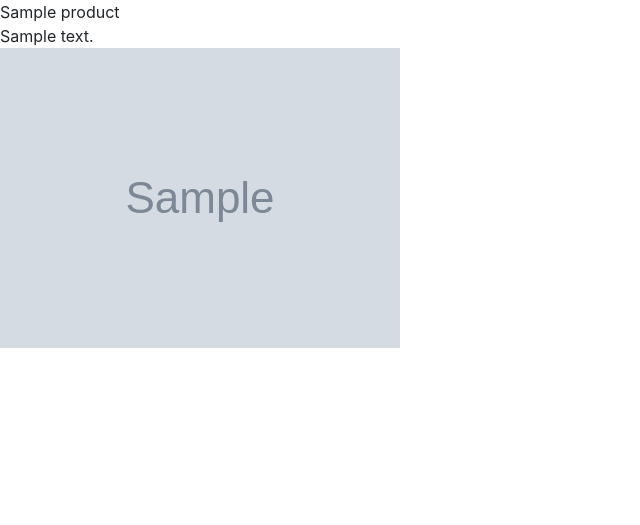
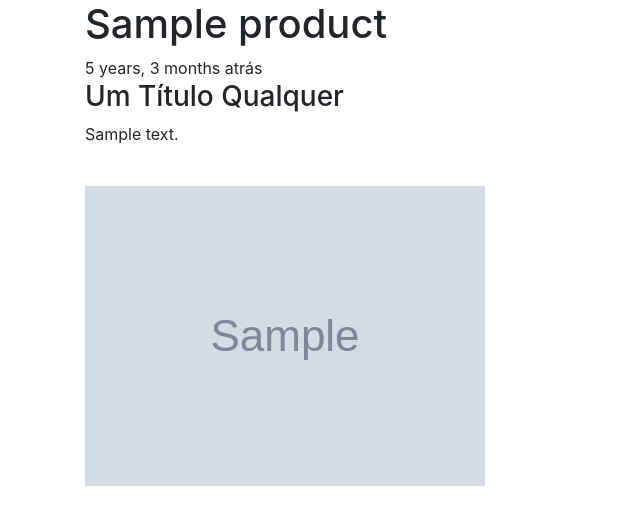
Before and after one commit to Emersoninho/ecommerce_completo, a Django app: a page that uses products/templates/products/detail.html in a window 1280 px wide. Shown: the part 56-581 px from the top of the page, without its empty margins (0-640 px from the left). Run offline with Django 5.2, Linux system fonts and the light colour scheme; tables that the repository leaves empty hold one stand-in row (values such as "Sample post"); grey boxes marked "Sample" are stand-in pictures; some libraries are stand-ins or nearby versions.

Commit message:
products/migrations/0009_product_timestamp.py,  products/models.py, products/templates/products/detail.html and   products/templates/products/snippets/card.html

```diff
--- a/products/models.py
+++ b/products/models.py
@@ -35,6 +35,7 @@ class Product(models.Model):
     image = models.ImageField(upload_to='products/', null=True, blank=True)
     featured = models.BooleanField(default=False)
     active = models.BooleanField(default=True)
+    timestamp = models.DateTimeField(auto_now_add=True)
 
     objects = ProductMenager()
 
--- a/products/templates/products/detail.html
+++ b/products/templates/products/detail.html
@@ -1,9 +1,17 @@
-{% extends 'base.html' %}
+{% extends "base.html" %}
 
 {% block content %}
-    {{object.title}} <br/>
-    {{object.description}} <br/>
-    {% if object.image %}
-        <img src="{{object.image.url}}" class="img-fluid">
-    {% endif %}
+    <div class='container'>
+        <div class='row'>
+            <div class='col'>
+                <h1>{{ object.title }}</h1>
+                {{ object.timestamp|timesince }} atrás
+                <h3>{{ "Um título qualquer"|title }}</h3>
+                {{ object.description|linebreaks }} <br/>
+                {% if object.image %}
+                    <img src='{{ object.image.url }}' class='img-fluid'/>
+                {% endif %}
+            </div>
+        </div>
+    </div>
 {% endblock content %}
--- a/products/templates/products/snippets/card.html
+++ b/products/templates/products/snippets/card.html
@@ -6,8 +6,8 @@
     {% endif %}
     <div class="card-body">
         <h5 class="card-title">{{ instance.title }}</h5>
-        <p class="card-text">Some quick example text to build on the card title and make up the bulk of the card's content.</p>
-        <a href="{{ instance.get_absolute_url }}" class="btn btn-primary">Detalhe</a>
+        <p class="card-text">{{ instance.description|truncatewords:14 }}</p>
+        <a href="{{ instance.get_absolute_url }} class="btn btn-primary">Detalhe</a>
         <a href="{% url 'products:detail' slug=instance.slug %}" class="btn btn-warning">Atalho para a URL</a>
     </div>
 </div>
```
Also changed, not shown: products/migrations/0009_product_timestamp.py (added).
